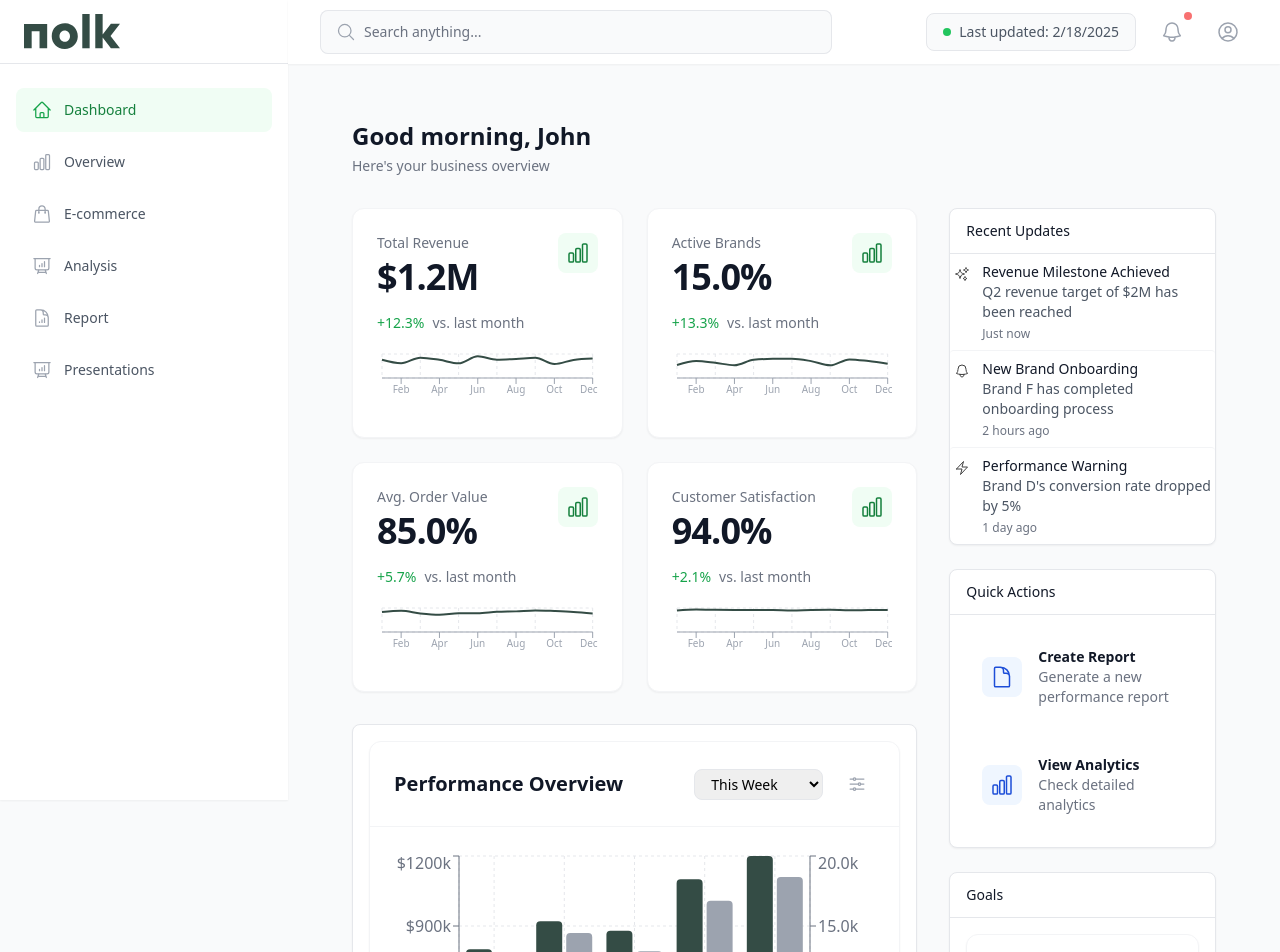
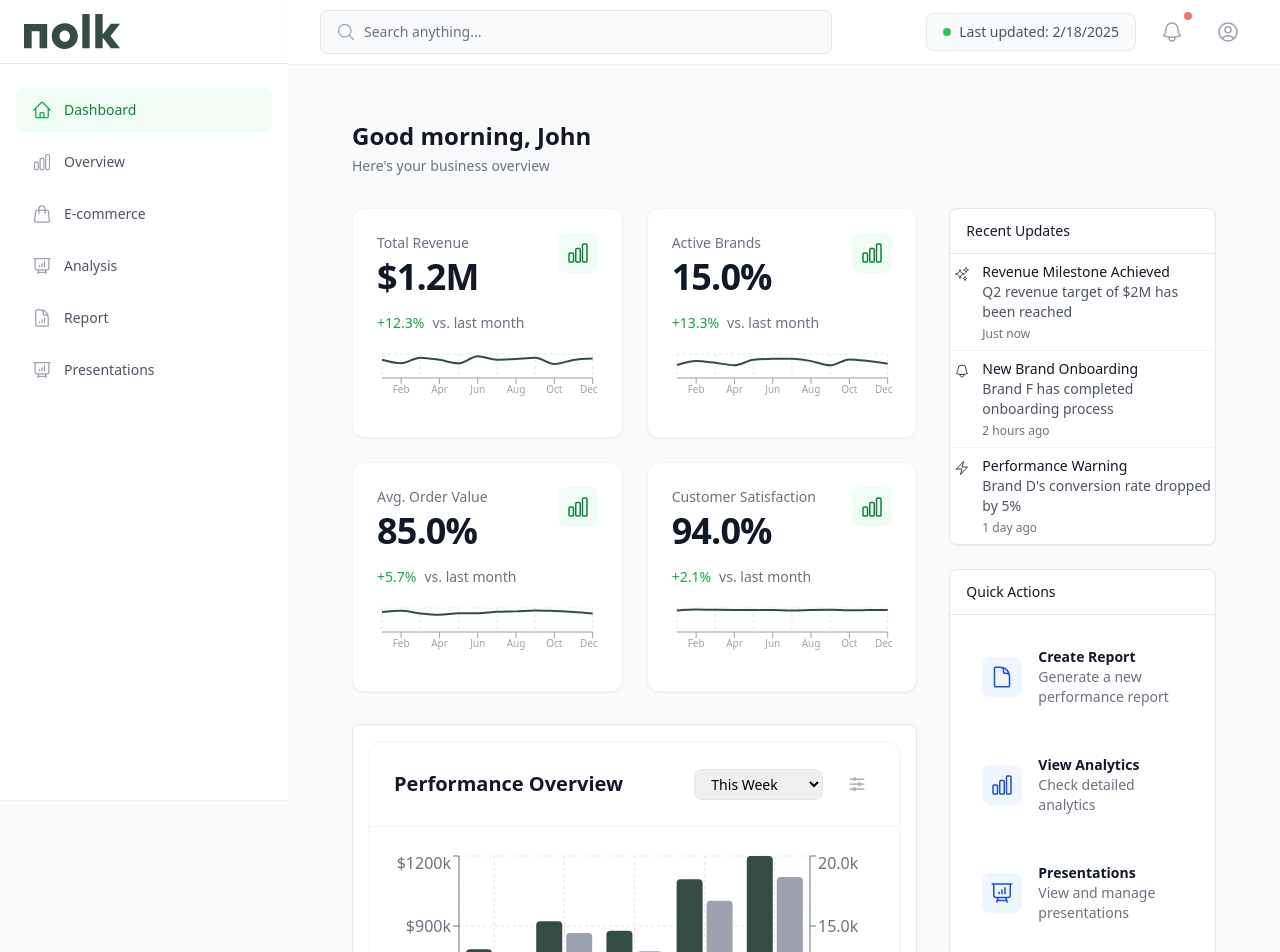
Before and after one commit to farbour/nolkai, a Next.js app: page / in a window 1280 px wide. Shown: the top 952 px of the page. Built offline with nearby package versions, Linux system fonts and the light colour scheme.

Commit message:
feat: add presentations quick action and update navigation links

```diff
--- a/src/data/dashboardData.ts
+++ b/src/data/dashboardData.ts
@@ -12,6 +12,7 @@ import {
 import { ChartBarIcon, DocumentIcon } from '@heroicons/react/24/outline';
 
 import { AlertType } from '@/types/theme';
+import { PresentationChartBarIcon } from '@heroicons/react/24/outline';
 
 // file path: src/data/dashboardData.ts
 
@@ -187,6 +188,7 @@ export const goals: Goal[] = [
   }
 ];
 
+
 export const quickActions: QuickAction[] = [
   {
     id: "1",
@@ -201,6 +203,13 @@ export const quickActions: QuickAction[] = [
     description: "Check detailed analytics",
     icon: ChartBarIcon,
     href: "/overview"
+  },
+  {
+    id: "3",
+    title: "Presentations",
+    description: "View and manage presentations",
+    icon: PresentationChartBarIcon,
+    href: "/presentations"
   }
 ];
 
```
